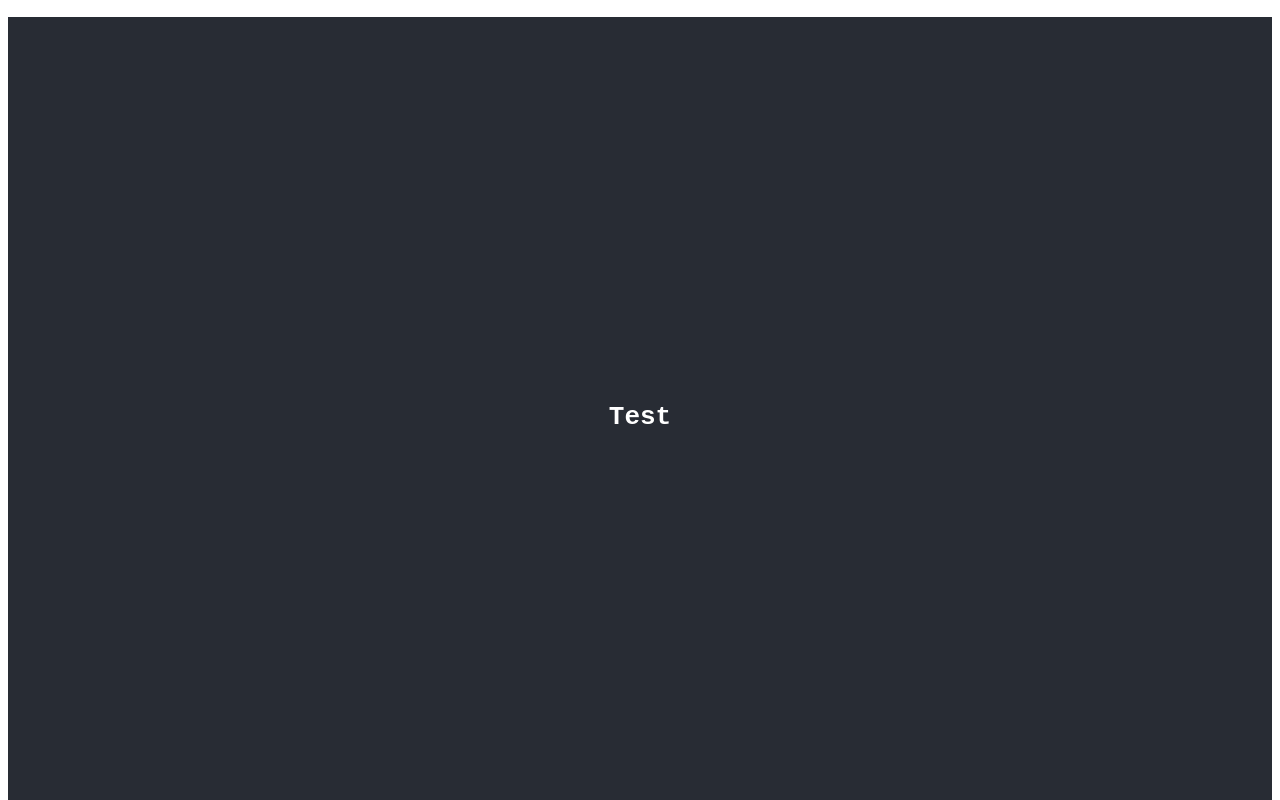
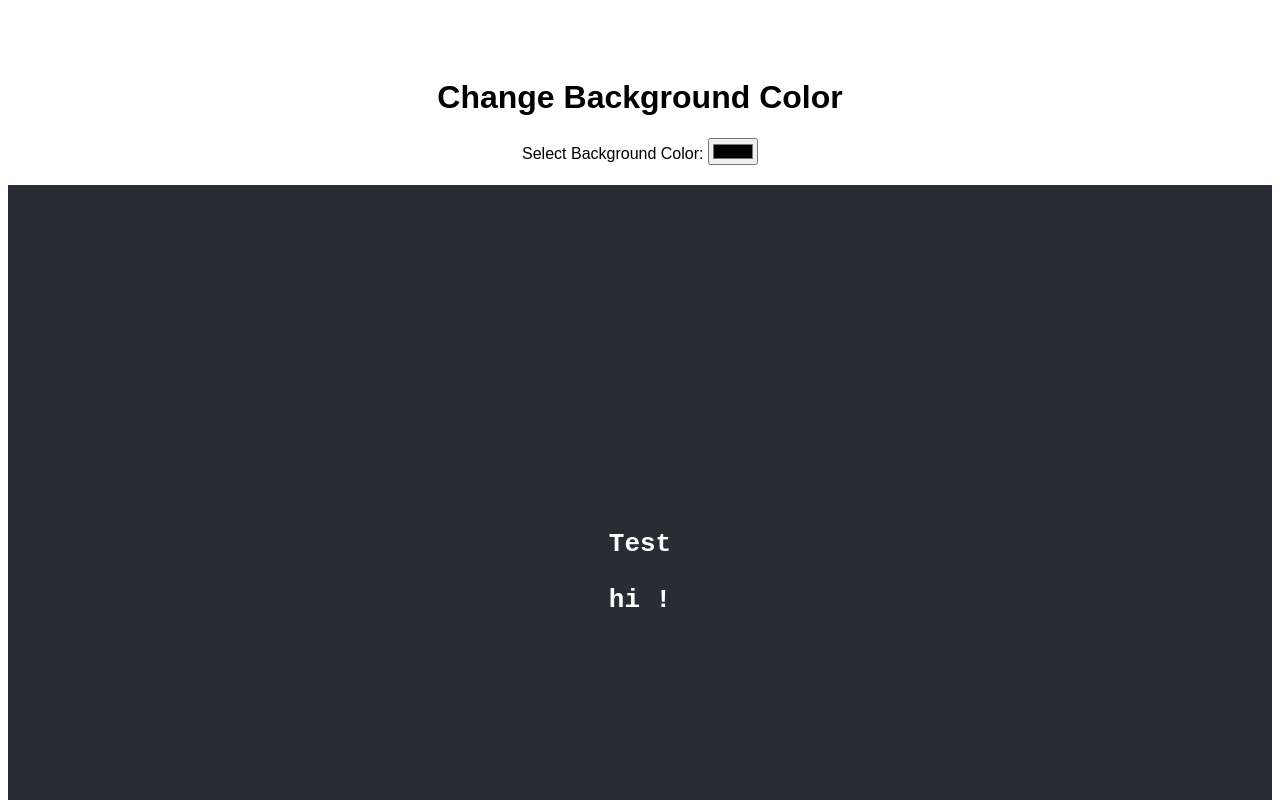
Before and after one commit to TheLuckyman30/Henhacks-2024, a React (Create React App) app: page / in a window 1280 px wide. Shown: the top 800 px of the page. Built offline with nearby package versions, Linux system fonts and the light colour scheme.

Commit message:
made a color swatcher for background !

```diff
--- a/public/index.html
+++ b/public/index.html
@@ -24,20 +24,38 @@
       work correctly both with client-side routing and a non-root public URL.
       Learn how to configure a non-root public URL by running `npm run build`.
     -->
-    <title>[PlaceHolder]</title>
+    <title>Change Background Color</title>
+<style>
+    body {
+        font-family: Arial, sans-serif;
+        text-align: center;
+        padding-top: 50px;
+    }
+    .color-selector {
+        margin-bottom: 20px;
+    }
+</style>
+
   </head>
   <body>
-    <noscript>You need to enable JavaScript to run this app.</noscript>
+    <h1>Change Background Color</h1>
+    <div class="color-selector">
+        <label for="color">Select Background Color:</label>
+        <input type="color" id="color" name="color">
+    </div>
     <div id="root"></div>
-    <!--
-      This HTML file is a template.
-      If you open it directly in the browser, you will see an empty page.
+    <script>
+        // Get the color input element
+        const colorInput = document.getElementById('color');
 
-      You can add webfonts, meta tags, or analytics to this file.
-      The build step will place the bundled scripts into the <body> tag.
+        // Add an event listener to listen for changes in the color input
+        colorInput.addEventListener('input', function() {
+            // Get the selected color value
+            const selectedColor = colorInput.value;
 
-      To begin the development, run `npm start` or `yarn start`.
-      To create a production bundle, use `npm run build` or `yarn build`.
-    -->
-  </body>
+            // Set the background color of the body to the selected color
+            document.body.style.backgroundColor = selectedColor;
+        });
+    </script>
+</body>
 </html>
--- a/src/App.tsx
+++ b/src/App.tsx
@@ -4,7 +4,10 @@ import './App.css';
 
 function App() {
   return (
-    <h1 className='App-header'>Test</h1>
+    <h1 className='App-header'>Test
+    <p> hi !</p>
+    </h1>
+
   );
 }
 
```
